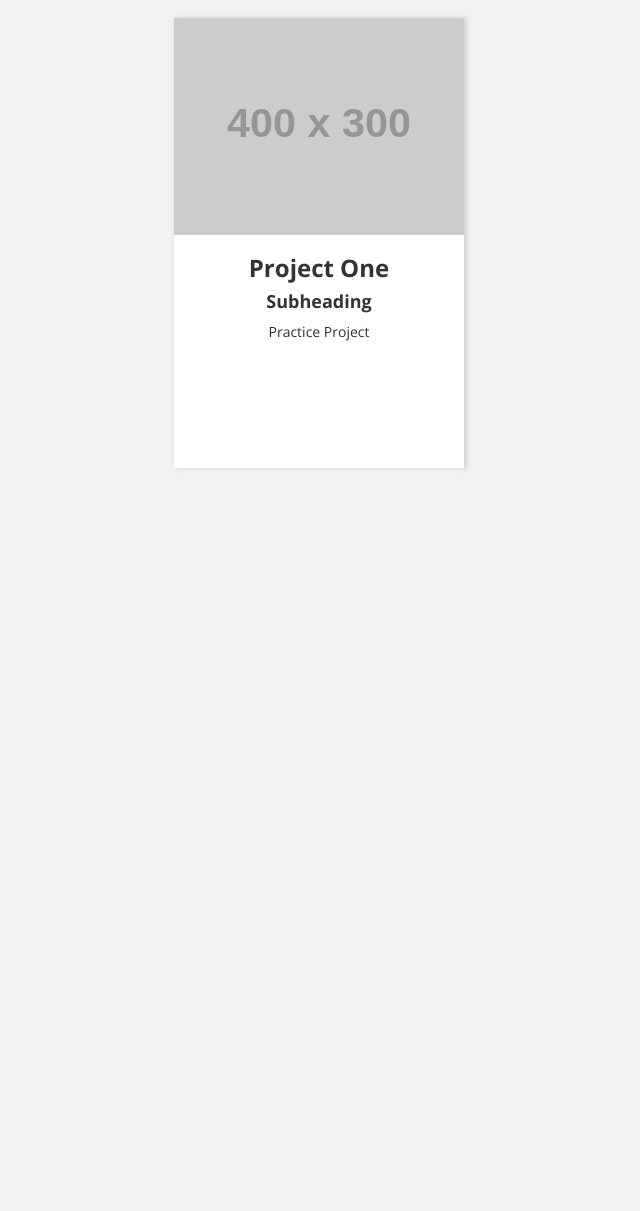
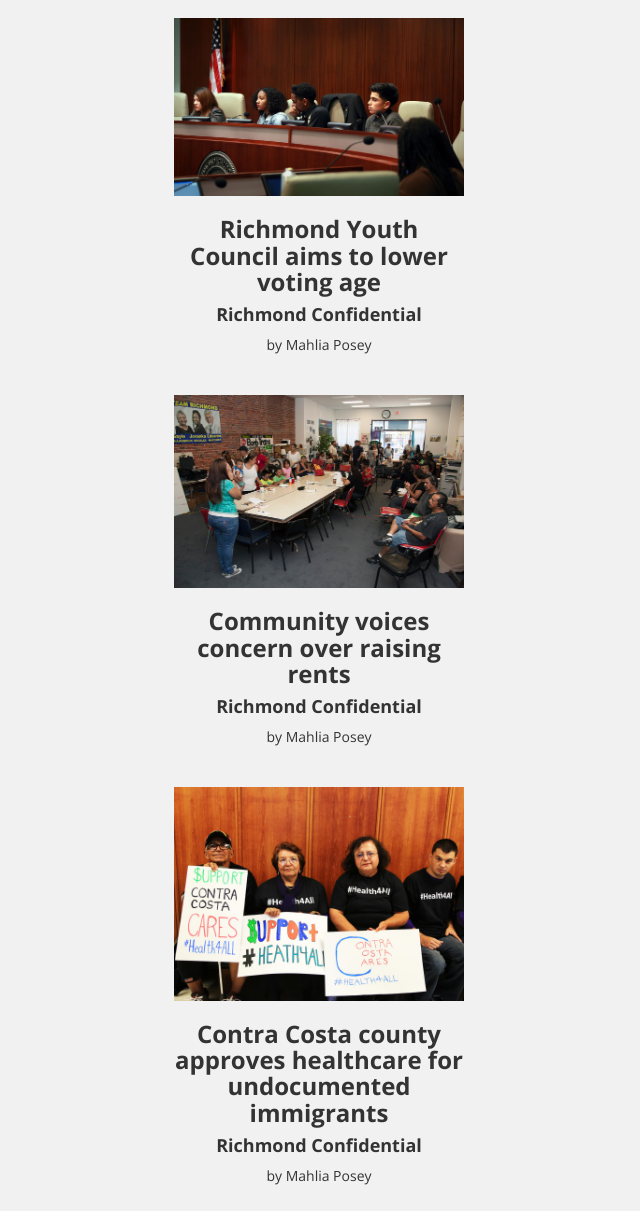
Before and after one commit to mahliaposey/mahliaposey.github.io, a plain HTML site: page index.html in a window 1280 px wide. Shown: the part 116-1327 px from the top of the page, without its empty margins (1-641 px from the left). Before the commit the page ends 800 px from the top, so only its background shows below. Drawn offline with nearby package versions, Linux system fonts and the light colour scheme; placeholder pictures from the web are drawn by us.

Commit message:
personalized template

```diff
--- a/index.html
+++ b/index.html
@@ -42,6 +42,7 @@
             padding: 0 10px;
         }
 
+
     </style>
 
     <!--[if lt IE 9]>
@@ -66,13 +67,47 @@
         <div class="row">
 
             <div class="col-sm-4 text-center">
-                <div class="inner-box">
-                    <a href="#">
-                        <img class="img-responsive center-block" src="http://placehold.it/400x300" alt="">
+                <div class="span4">
+                    <a href="http://richmondconfidential.org/2015/11/20/richmond-youth-council-aims-to-lower-voting-age/">
+                        <img class="img-responsive center-block" src="Pictures/2015116_VOTINGAGE_ManjulaVarghese_pic11-620x381.jpg" alt="">
                     </a>
-                    <h3>Project One</h3>
-                    <h4>Subheading</h4>
-                    <p>Practice Project</p>
+                    <h3>Richmond Youth Council aims to lower voting age</h3>
+                    <h4>Richmond Confidential</h4>
+                    <p>by Mahlia Posey</p>
+                </div>
+            </div>
+
+
+
+        </div>
+
+         <div class="row">
+
+            <div class="col-sm-4 text-center">
+                <div class="span4">
+                    <a href="http://richmondconfidential.org/2015/09/16/rent_control_community_forum/">
+                        <img class="img-responsive center-block" src="Pictures/20150913_rent_murphy_02-620x413.jpg" alt="">
+                    </a>
+                    <h3>Community voices concern over raising rents</h3>
+                    <h4>Richmond Confidential</h4>
+                    <p>by Mahlia Posey</p>
+                </div>
+            </div>
+
+
+
+        </div>
+
+         <div class="row">
+
+            <div class="col-sm-4 text-center">
+                <div class="span4">
+                    <a href="http://richmondconfidential.org/2015/09/24/contra-costa-supervisors-approve-healthcare-for-undocumented-immigrants/">
+                        <img class="img-responsive center-block" src="Pictures/20150922_CARES_Manjula-Varghese-pic1-620x456.jpg" alt="">
+                    </a>
+                    <h3>Contra Costa county approves healthcare for undocumented immigrants</h3>
+                    <h4>Richmond Confidential</h4>
+                    <p>by Mahlia Posey</p>
                 </div>
             </div>
 
```
Also changed, not shown: Pictures/20150913_rent_murphy_02-620x413.jpg (added), Pictures/20150922_CARES_Manjula-Varghese-pic1-620x456.jpg (added), Pictures/2015116_VOTINGAGE_ManjulaVarghese_pic11-620x381.jpg (added).
